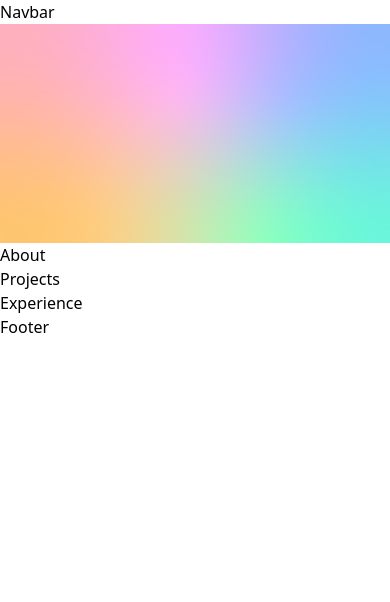
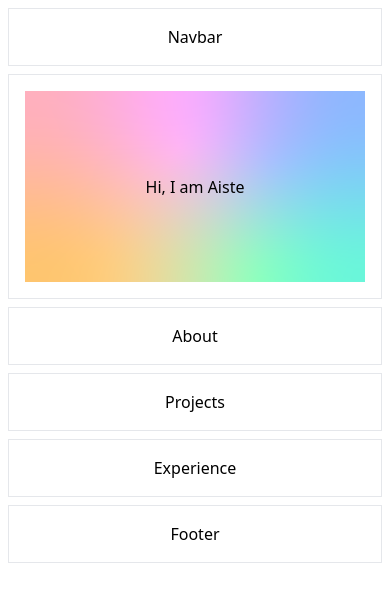
Before and after one commit to AistePrusoveFE/aisteprusovefe.github.io, a React (Create React App) app: page / in a window 390 px wide. Shown: the top 602 px of the page. Built offline with nearby package versions, Linux system fonts and the light colour scheme.

Commit message:
dummy mobile layout

```diff
--- a/src/components/About.tsx
+++ b/src/components/About.tsx
@@ -1,5 +1,11 @@
+import Wrapper from "../ui/Wrapper";
+
 export default function About() {
   return (
-    <div>About</div>
+    <Wrapper>
+      <div>
+        About
+      </div>
+    </Wrapper>
   )
 }
--- a/src/components/Experience.tsx
+++ b/src/components/Experience.tsx
@@ -1,5 +1,9 @@
+import Wrapper from "../ui/Wrapper";
+
 export default function Experience() {
   return (
-    <div>Experience</div>
+    <Wrapper>
+      <div>Experience</div>
+    </Wrapper>
   )
 }
--- a/src/components/Footer.tsx
+++ b/src/components/Footer.tsx
@@ -1,5 +1,9 @@
+import Wrapper from "../ui/Wrapper";
+
 export default function Footer() {
   return (
-    <div>Footer</div>
+    <Wrapper>
+      <div>Footer</div>
+    </Wrapper>
   )
 }
--- a/src/components/Hero.tsx
+++ b/src/components/Hero.tsx
@@ -1,9 +1,13 @@
 import fairyBackground from  "../assets/background/fairyBg2.png"
+import Wrapper from "../ui/Wrapper"
 
 export default function Hero() {
   return (
-    <div>
-      <img src={fairyBackground} alt="gradient background" />
-    </div>
+    <Wrapper>
+      <section className="relative">
+        <h1 className="absolute top-1/2 left-1/2 -translate-x-1/2 -translate-y-1/2">Hi, I am Aiste</h1>
+        <img src={fairyBackground} alt="gradient background" />
+      </section>
+    </Wrapper>
   )
 }
--- a/src/components/Navbar.tsx
+++ b/src/components/Navbar.tsx
@@ -1,5 +1,11 @@
+import Wrapper from "../ui/Wrapper";
+
 export default function Navbar() {
   return (
-    <div>Navbar</div>
+    <Wrapper>
+      <div>
+        Navbar
+      </div>
+  </Wrapper>
   )
 }
--- a/src/components/Projects.tsx
+++ b/src/components/Projects.tsx
@@ -1,5 +1,9 @@
+import Wrapper from "../ui/Wrapper";
+
 export default function Projects() {
   return (
-    <div>Projects</div>
+    <Wrapper>
+      <div>Projects</div>
+    </Wrapper>
   )
 }
--- a/src/ui/Wrapper.tsx
+++ b/src/ui/Wrapper.tsx
@@ -1,5 +1,11 @@
-export default function Wrapper() {
+interface WrapperInterface {
+  children: JSX.Element | JSX.Element[]
+}
+
+export default function Wrapper({ children }: WrapperInterface) {
   return (
-    <div>Wrapper</div>
+    <div className="p-4 border m-2 text-center">
+      {children}
+    </div>
   )
 }
```
